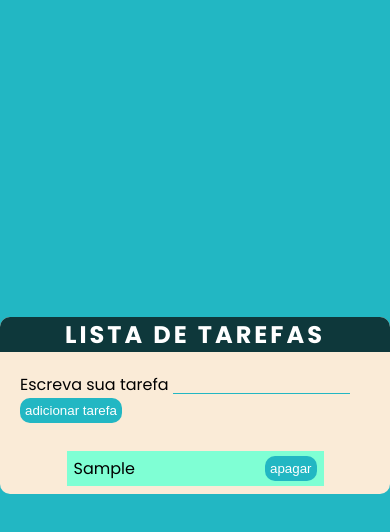
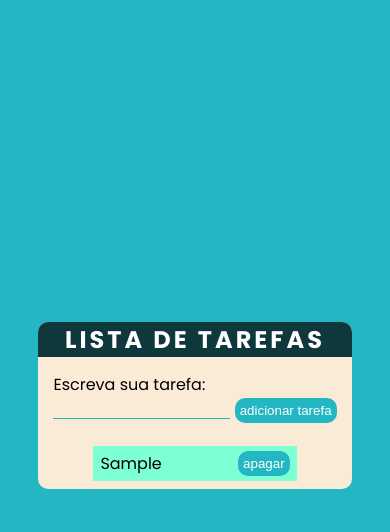
Before and after one commit to VictorEdsonsr/Lista-de-tarefas-em-js, a plain HTML site: page index.html in a window 390 px wide. Both pictures are taken after typing "Sample" into the empty fields and a click on the button "adicionar tarefa". Drawn offline with Linux system fonts and the light colour scheme.

Commit message:
to-do list finalizada

```diff
--- a/css/styles.css
+++ b/css/styles.css
@@ -51,7 +51,7 @@ h1 {
 }
 
 #formulario {
-  padding: 20px;
+  padding: 15px;
 }
 
 #formulario input {
@@ -88,3 +88,9 @@ button:hover {
   background-color: aquamarine;
   padding: 5px 7px;
 }
+
+@media (max-width: 485px) {
+  .container {
+    max-width: 400px;
+  }
+}
--- a/index.html
+++ b/index.html
@@ -19,7 +19,7 @@
 
             <form id="formulario" action="">
                 <label for="input-lista">
-                    Escreva sua tarefa
+                    Escreva sua tarefa: <br />
                     <input type="text" id="input-lista" name="input-lista" />
                 </label>
                 <button class="adicionar">adicionar tarefa</button>
--- a/js/main.js
+++ b/js/main.js
@@ -13,6 +13,7 @@ adicionar.addEventListener("click", (e) => {
 input.addEventListener("keypress", (e) => {
   if (e.keyCode === 13) {
     if (!input.value) return;
+    criaTarefa(input.value);
   }
 
   return;
@@ -24,6 +25,7 @@ const criaTarefa = (texto) => {
   tarefas.appendChild(li);
   limpaInput();
   botaoApagar(li);
+  salvarTarefa();
 
   return;
 };
@@ -47,5 +49,31 @@ document.addEventListener("click", (e) => {
   const elemento = e.target;
   if (elemento.classList.contains("apagar")) {
     elemento.parentElement.remove();
+    salvarTarefa();
   }
 });
+
+const salvarTarefa = () => {
+  const listaTarefas = tarefas.querySelectorAll("li");
+  const listaDeTarefas = [];
+
+  for (let tarefa of listaTarefas) {
+    let tarefaTexto = tarefa.innerText;
+    tarefaTexto = tarefaTexto.replace("apagar", " ").trim();
+    listaDeTarefas.push(tarefaTexto);
+  }
+
+  const tarefasJSON = JSON.stringify(listaDeTarefas);
+  localStorage.setItem("tarefas", tarefasJSON);
+};
+
+const recarregaTarefas = () => {
+  const tarefas = localStorage.getItem("tarefas");
+  const listaDeTarefas = JSON.parse(tarefas);
+
+  for (let tarefa of listaDeTarefas) {
+    criaTarefa(tarefa);
+  }
+};
+
+recarregaTarefas();
```
